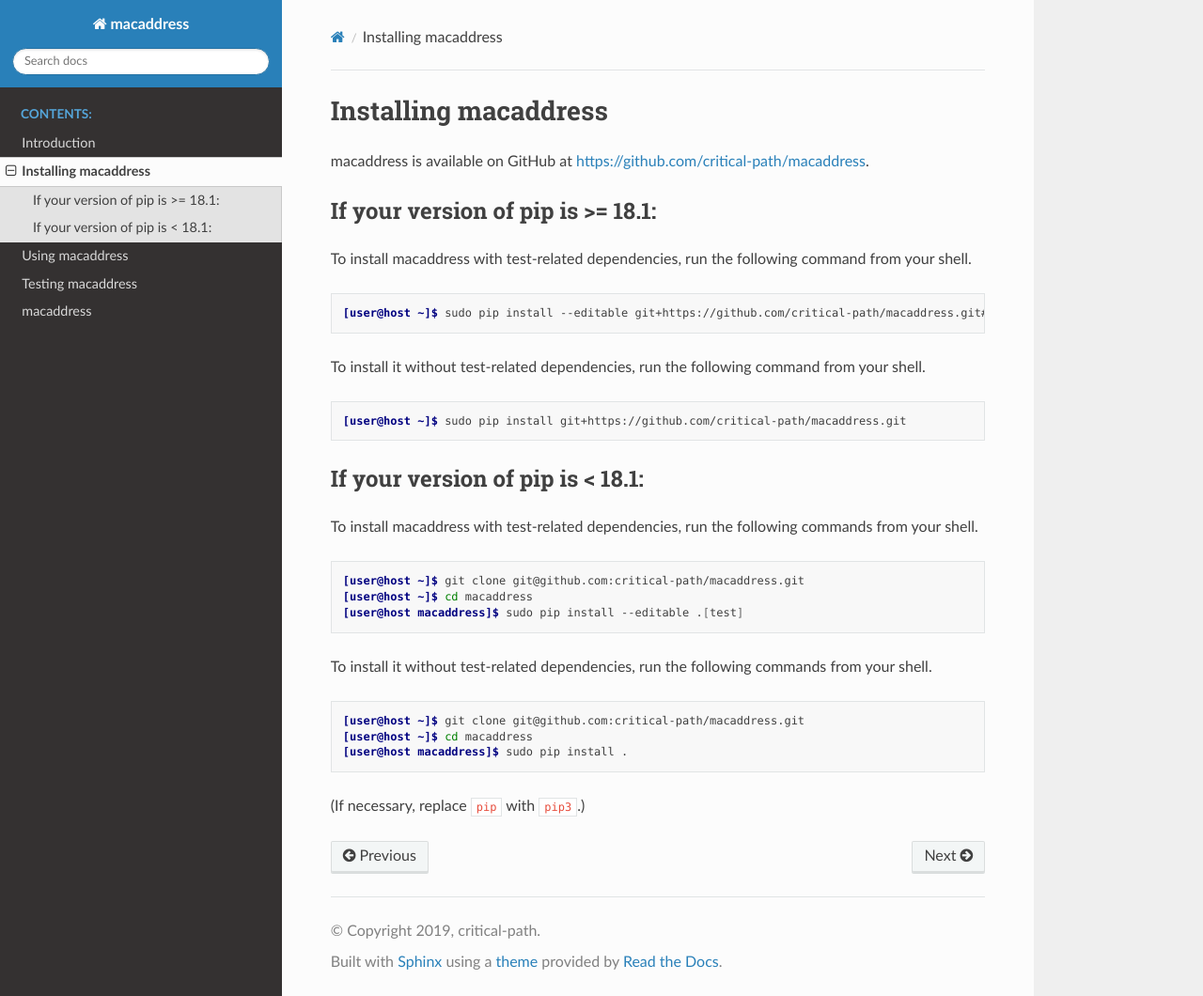
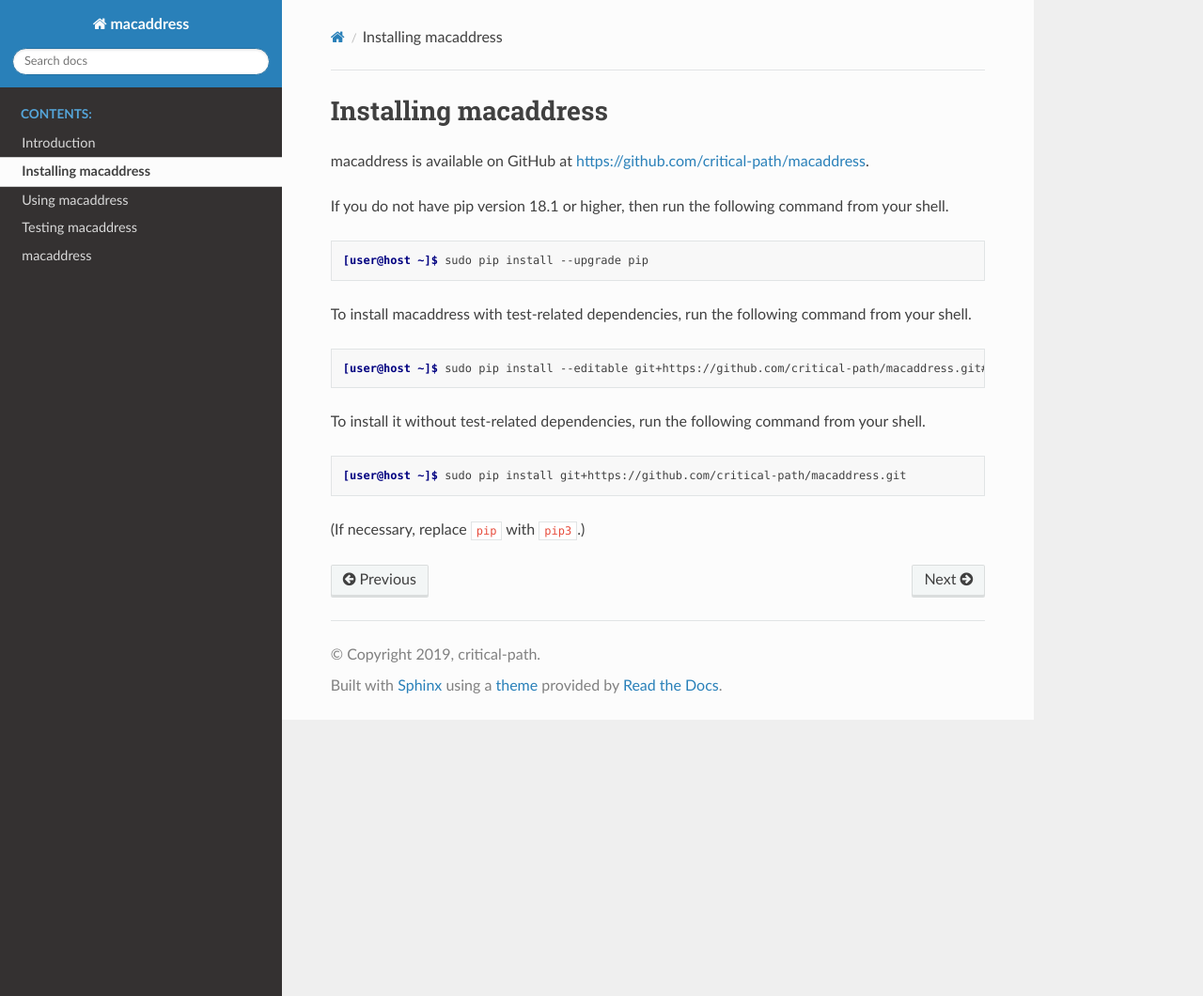
Before and after one commit to critical-path/macaddress, a Sphinx documentation site: the page built from docs/install.rst, in a window 1280 px wide and 1060 px high. Shown: the whole window at 94% size. Built offline with Sphinx 7.4.7 and the Read the Docs theme 2.0.0, drawn with Linux system fonts in a browser that asks for light colours.

Commit message:
Update docs.

```diff
--- a/docs/install.rst
+++ b/docs/install.rst
@@ -3,8 +3,11 @@
 
 macaddress is available on GitHub at https://github.com/critical-path/macaddress.
 
-If your version of pip is >= 18.1:
-----------------------------------
+If you do not have pip version 18.1 or higher, then run the following command from your shell.
+
+.. code-block:: console
+
+   [user@host ~]$ sudo pip install --upgrade pip
 
 To install macaddress with test-related dependencies, run the following command from your shell.
 
@@ -18,23 +21,4 @@
 
    [user@host ~]$ sudo pip install git+https://github.com/critical-path/macaddress.git
 
-If your version of pip is < 18.1:
----------------------------------
-
-To install macaddress with test-related dependencies, run the following commands from your shell.
-
-.. code-block:: console
-
-   [user@host ~]$ git clone git@github.com:critical-path/macaddress.git
-   [user@host ~]$ cd macaddress
-   [user@host macaddress]$ sudo pip install --editable .[test]
-
-To install it without test-related dependencies, run the following commands from your shell.
-
-.. code-block:: console
-
-   [user@host ~]$ git clone git@github.com:critical-path/macaddress.git
-   [user@host ~]$ cd macaddress
-   [user@host macaddress]$ sudo pip install .
-
 (If necessary, replace :code:`pip` with :code:`pip3`.)
```
Also changed, not shown: README.rst (+5 -21 lines).
